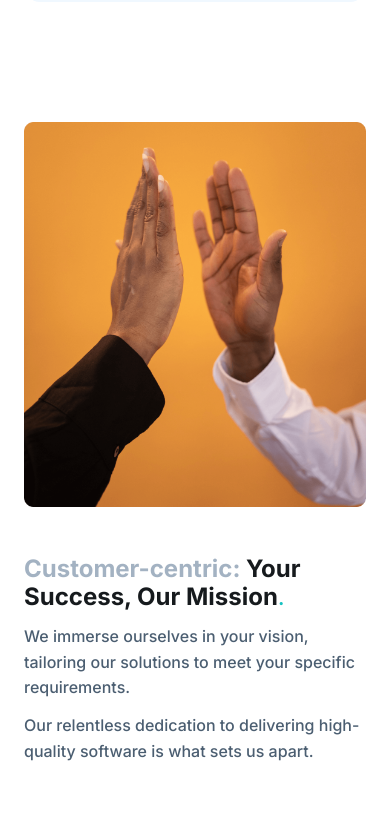
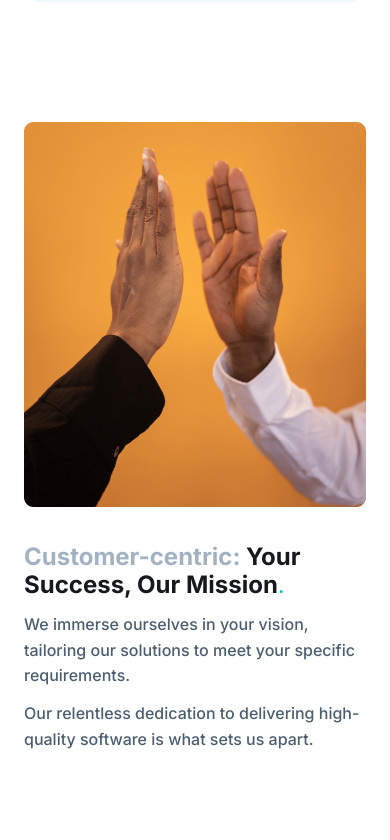
Before and after one commit to pdev6373/stackbuld, a Next.js app: page /about-us in a window 390 px wide. Shown: the part 1722-2562 px from the top of the page. Built offline with nearby package versions, Linux system fonts and the light colour scheme.

Commit message:
initial commit

```diff
--- a/components/attribute/Attribute.module.css
+++ b/components/attribute/Attribute.module.css
@@ -112,4 +112,8 @@
   .texts {
     gap: 12px;
   }
+
+  .wrapper {
+    gap: 36px;
+  }
 }
```
